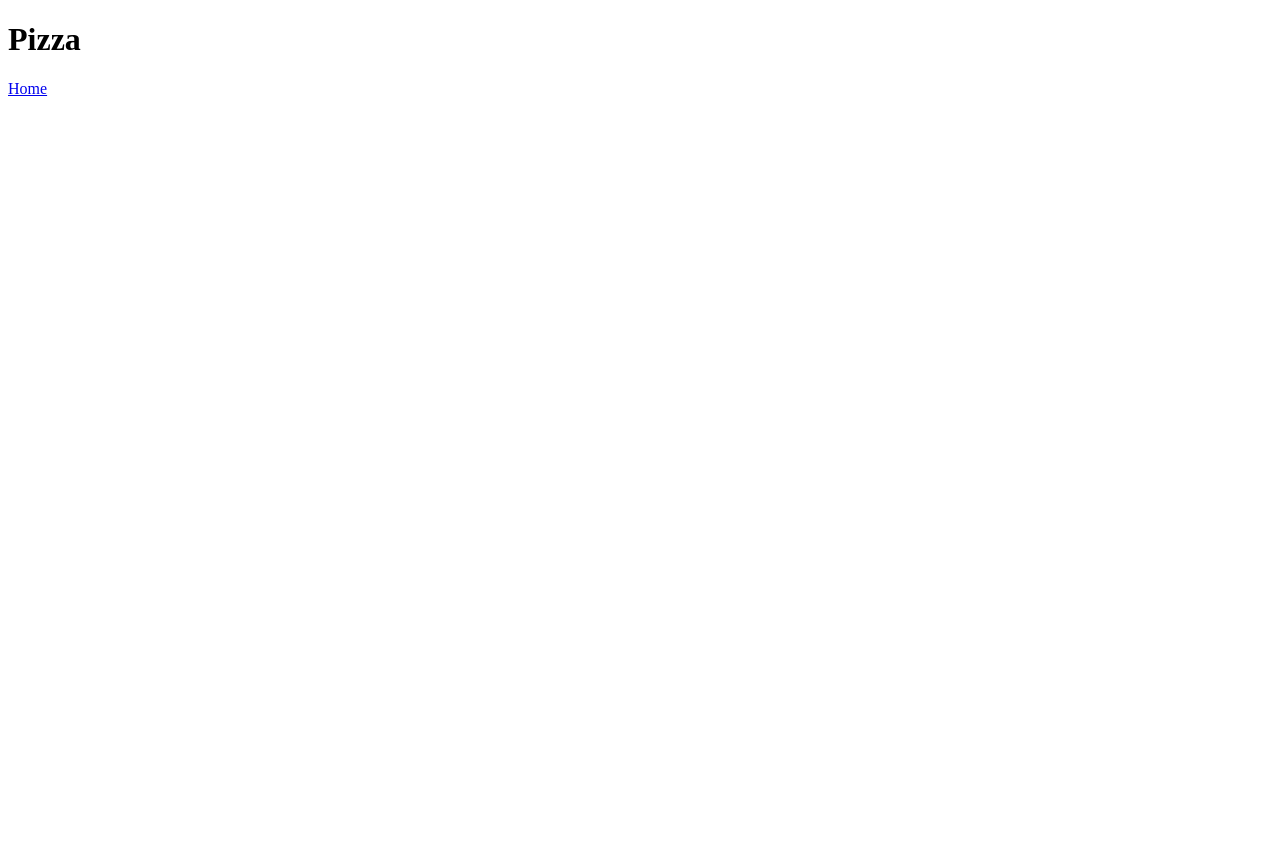
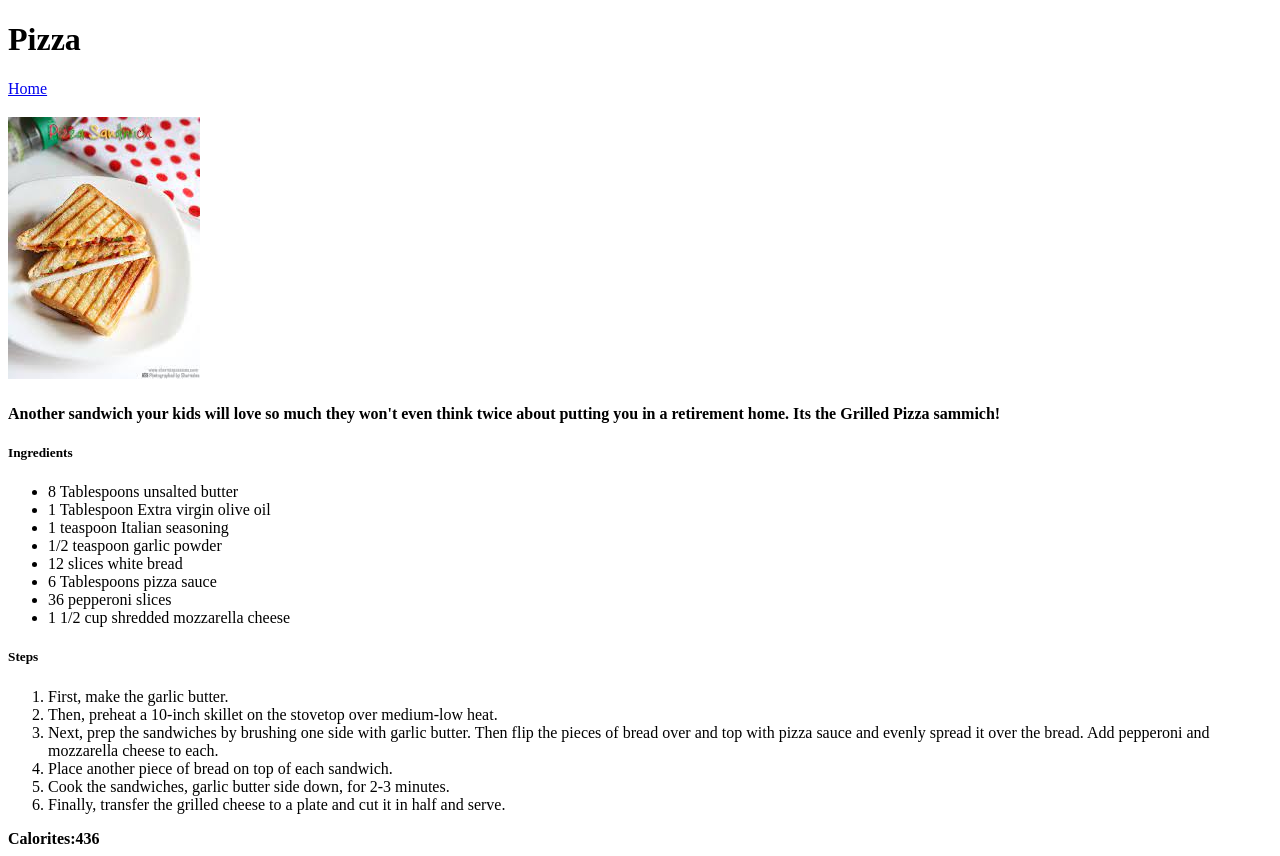
Before and after one commit to RelentlessDevs/odin-recipes2, a plain HTML site: page recipes/pizza.html in a window 1280 px wide. Before the commit the page ends 800 px from the top, so only its background shows below. Drawn offline with Linux system fonts and the light colour scheme.

Commit message:
copied the pbj page as a sort of template and just replaced relavent info

```diff
--- a/recipes/pizza.html
+++ b/recipes/pizza.html
@@ -8,6 +8,42 @@
 <body>
     <h1>Pizza</h1>
     <a href="/home/jon/repos/odin-recipes2/index.html">Home</a>
+    <h3><img src="../imagestuff/pizzagrilled.jpeg"></h3>
+    <h4>Another sandwich your kids will love so much they won't even think twice about putting you in a retirement home. Its the Grilled Pizza sammich!</h4>
+    <h5>Ingredients</h5>
+
+
+    <ul>
+        <li>8 Tablespoons unsalted butter</li>
+        <li>1 Tablespoon Extra virgin olive oil</li>
+        <li>1 teaspoon Italian seasoning</li>
+        <li>1/2 teaspoon garlic powder</li>
+        <li>12 slices white bread</li>
+        <li>6 Tablespoons pizza sauce</li>
+        <li>36 pepperoni slices </li>
+        <li>1 1/2 cup shredded mozzarella cheese </li>
+    </ul>
+
+    <h5>Steps</h5>
+    <ol>
+        <li>First, make the garlic butter. </li>
+        <li>Then, preheat a 10-inch skillet on the stovetop over medium-low heat.
+        </li>
+        <li>Next, prep the sandwiches by brushing one side with garlic butter. Then flip the pieces of bread over and top with pizza sauce and evenly spread it over the bread. Add pepperoni and mozzarella cheese to each. </li>
+        <li>Place another piece of bread on top of each sandwich.
+        </li>
+        <li>Cook the sandwiches, garlic butter side down, for 2-3 minutes. </li>
+        <li>Finally, transfer the grilled cheese to a plate and cut it in half and serve.
+        </li>
+
+
+
+        <!--I like to type all the "li" code prior to pasting or typing in the steps-->
+    </ol>
+
+
+
+    <strong>Calorites:436</strong>
 
 </body>
 </html>
```
Also changed, not shown: imagestuff/pizzagrilled.jpeg (added).
